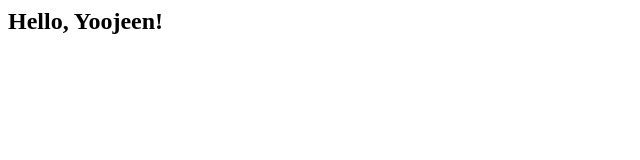
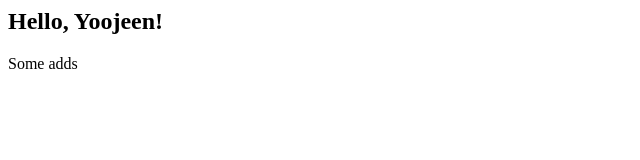
Before and after one commit to clockworkyYoojeen/testremote, a plain HTML site: page index.html in a window 1280 px wide. Shown: the full height of the page, 0-640 px from the left. Drawn offline with Linux system fonts and the light colour scheme.

Commit message:
One more commit

```diff
--- a/index.html
+++ b/index.html
@@ -1 +1,2 @@
 <h2>Hello, Yoojeen!</h2>
+<p>Some adds</p>
```
